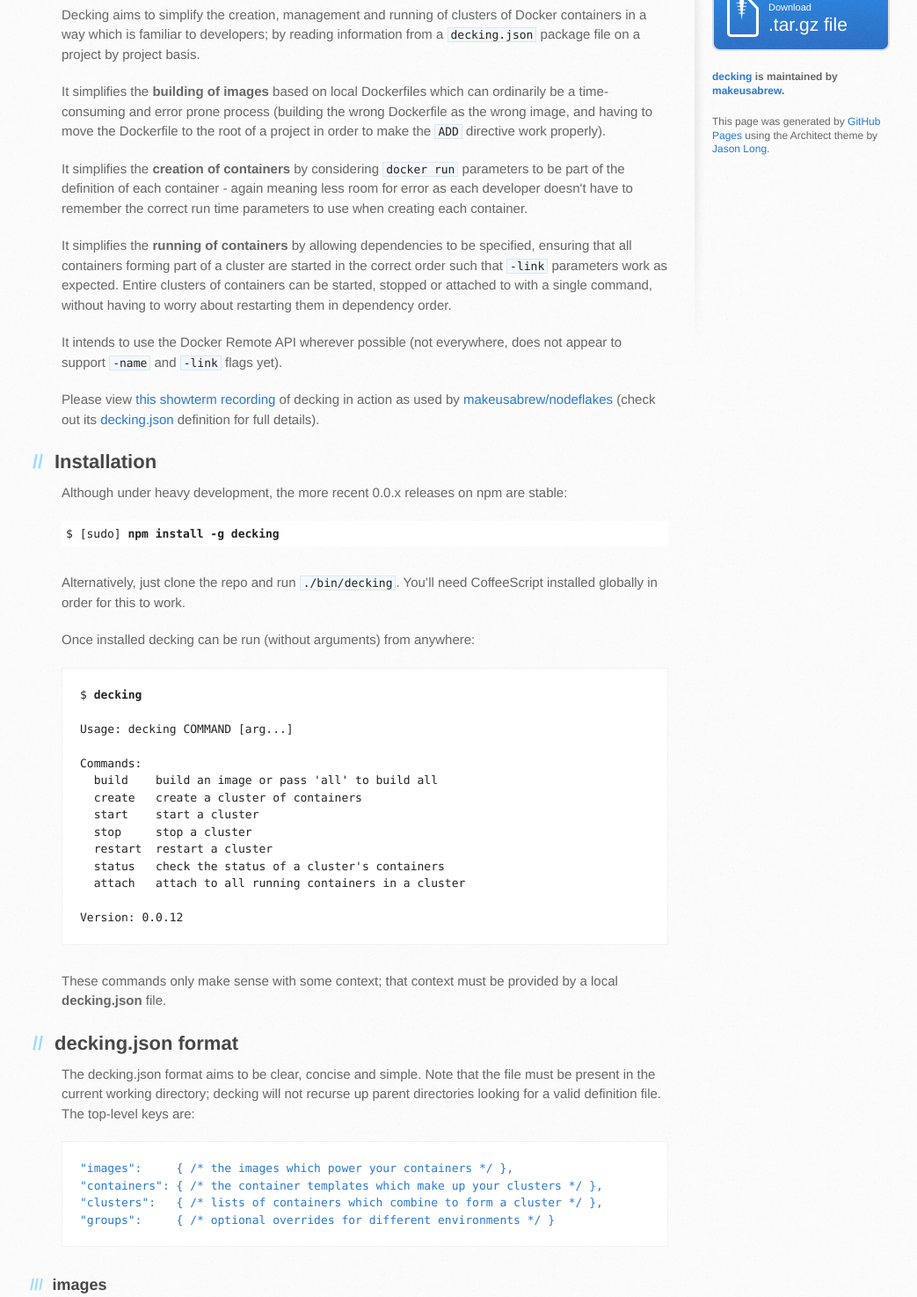
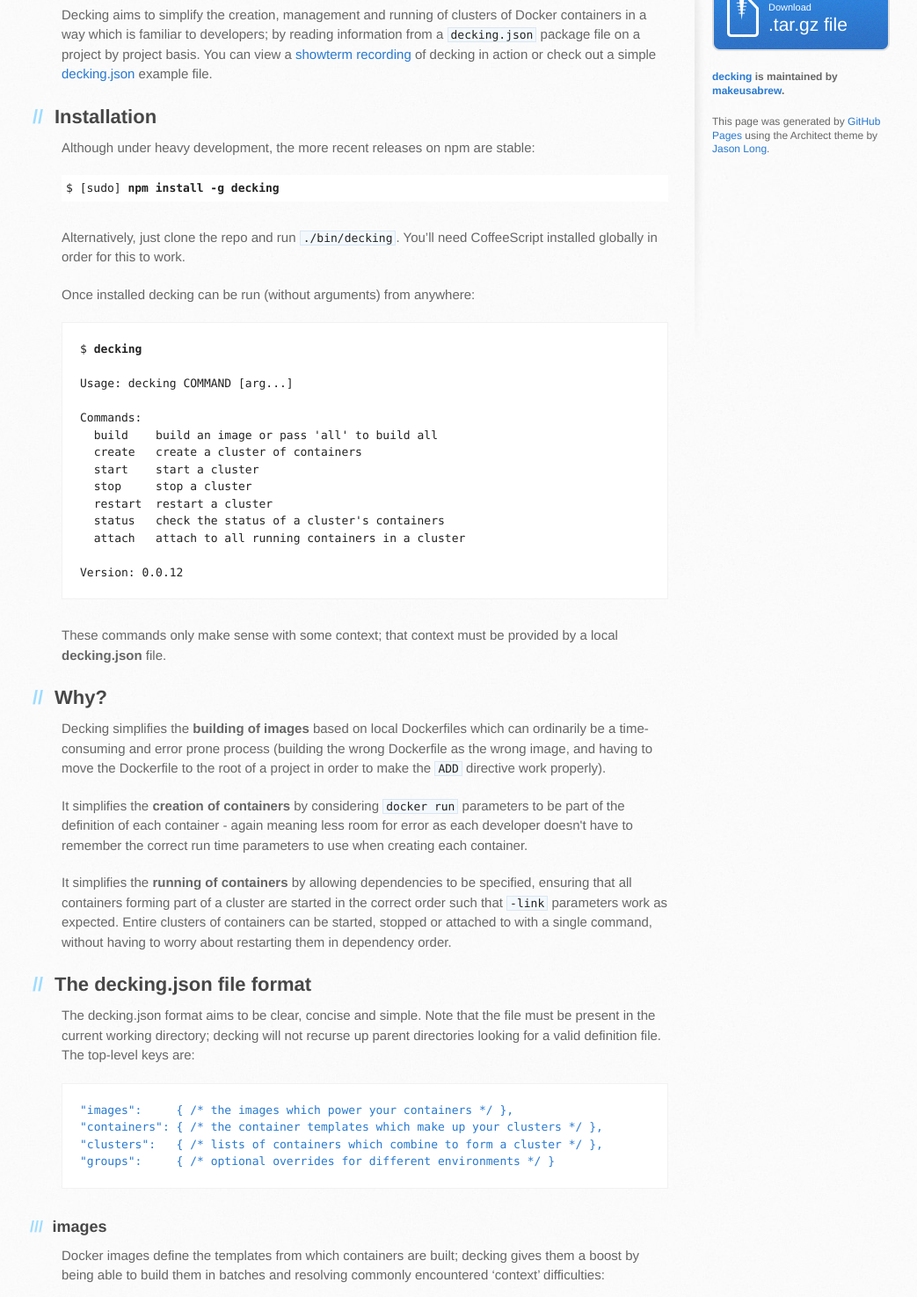
Before and after one commit to makeusabrew/decking, a plain HTML site: page index.html in a window 1280 px wide. Shown: the part 386-1860 px from the top of the page at 88% size, without its empty margins (100-1143 px from the left). Drawn offline with Linux system fonts and the light colour scheme.

Commit message:
lots of doc tweaks and intros to each main key type

```diff
--- a/index.html
+++ b/index.html
@@ -32,26 +32,16 @@
 <p>Decking aims to simplify the creation, management and running of clusters
 of Docker containers in a way which is familiar to developers;
 by reading information from a <code>decking.json</code> package file
-on a project by project basis.</p>
-
-<p>It simplifies the <b>building of images</b> based on local Dockerfiles which can ordinarily be a time-consuming and error prone process (building the wrong Dockerfile as the wrong image, and having to move the Dockerfile to the root of a project in order to make the <code>ADD</code> directive work properly).</p>
-
-<p>It simplifies the <b>creation of containers</b> by considering <code>docker run</code> parameters to be part of the definition of each
-container - again meaning less room for error as each developer doesn't have to remember the correct run time parameters to use when creating each container.</p>
-
-<p>It simplifies the <b>running of containers</b> by allowing dependencies to be specified, ensuring that all containers forming
-part of a cluster are started in the correct order such that <code>-link</code> parameters work as expected. Entire clusters of containers can be started, stopped or attached to with a single command, without having to worry about restarting them in dependency order.</p>
-
-<p>It intends to use the Docker Remote API wherever possible (not everywhere, does
-not appear to support <code>-name</code> and <code>-link</code> flags yet).</p>
-
-<p>Please view <a href="http://showterm.io/21bc0f5d5ddbe4a1c4f2a">this showterm recording</a> of decking in action as used by <a href="https://github.com/makeusabrew/nodeflakes">makeusabrew/nodeflakes</a> (check out its <a href="https://github.com/makeusabrew/nodeflakes/blob/master/decking.json">decking.json</a> definition for full details).</p>
+on a project by project basis. You can view a
+<a href="http://showterm.io/21bc0f5d5ddbe4a1c4f2a">showterm recording</a>
+of decking in action or check out a simple
+<a href="https://github.com/makeusabrew/nodeflakes/blob/master/decking.json">decking.json</a>
+example file.</p>
 
 <h2>
 <a name="installation" class="anchor" href="#installation"><span class="octicon octicon-link"></span></a>Installation</h2>
 
-
-<p>Although under heavy development, the more recent 0.0.x releases on npm are stable:</p>
+<p>Although under heavy development, the more recent releases on npm are stable:</p>
 
 <pre class="reduced">$ [sudo] <b>npm install -g decking</b></pre>
 
@@ -78,7 +68,22 @@ Version: 0.0.12</pre>
 by a local <b>decking.json</b> file.</p>
 
 <h2>
-<a name="deckingjson-format" class="anchor" href="#deckingjson-format"><span class="octicon octicon-link"></span></a>decking.json format</h2>
+<a name="about" class="anchor" href="#about"><span class="octicon octicon-link"></span></a>Why?</h2>
+
+<p>Decking simplifies the <b>building of images</b> based on local Dockerfiles which can ordinarily be a time-consuming and error prone process (building the wrong Dockerfile as the wrong image, and having to move the Dockerfile to the root of a project in order to make the <code>ADD</code> directive work properly).</p>
+
+<p>It simplifies the <b>creation of containers</b> by considering <code>docker run</code> parameters to be part of the definition of each
+container - again meaning less room for error as each developer doesn't have to remember the correct run time parameters to use when creating each container.</p>
+
+<p>It simplifies the <b>running of containers</b> by allowing dependencies to be specified, ensuring that all containers forming
+part of a cluster are started in the correct order such that <code>-link</code> parameters work as expected. Entire clusters of containers can be started, stopped or attached to with a single command, without having to worry about restarting them in dependency order.</p>
+
+<!--<p>It intends to use the Docker Remote API wherever possible (not everywhere, does
+not appear to support <code>-name</code> and <code>-link</code> flags yet).</p>-->
+
+
+<h2>
+<a name="deckingjson-format" class="anchor" href="#deckingjson-format"><span class="octicon octicon-link"></span></a>The decking.json file format</h2>
 
 <p>The decking.json format aims to be clear, concise and simple. Note that the file
 must be present in the current working directory; decking will not recurse up parent
@@ -92,6 +97,11 @@ directories looking for a valid definition file. The top-level keys are:</p>
 
 <h3>
 <a name="images-object" class="anchor" href="#images-object"><span class="octicon octicon-link"></span></a>images</h3>
+
+<p>Docker images define the templates from which containers are built; decking gives them
+a boost by being able to build them in batches and resolving commonly encountered
+&lsquo;context&rsquo; difficulties:</p>
+
 <ul class="requirements">
   <li>required: <b>no</b></li>
   <li>type: <b>object</b></li>
@@ -116,6 +126,11 @@ that any <code>ADD</code> directives will be relative to your project root.</p>
 
 <h3>
 <a name="containers" class="anchor" href="#containers"><span class="octicon octicon-link"></span></a>containers</h3>
+
+<p>Containers define the runtime configuration for a given image. They let you
+model instances&mdash;and crucially, their dependencies&mdash;in a clear, clean
+and repeatable manner, meaning you don&rsquo;t have to remember all those arguments
+when creating a new container.</p>
 
 <ul class="requirements">
   <li>required: <b>yes</b></li>
@@ -165,6 +180,10 @@ the value once more.</p>
 <h3>
 <a name="clusters" class="anchor" href="#clusters"><span class="octicon octicon-link"></span></a>clusters</h3>
 
+<p>Clusters define sets of related containers which&mdash;presumably&mdash;combine
+in some useful way (e.g. a master &amp; slave database, a couple of web servers
+and a load balancer). This is where it all happens!
+
 <ul class="requirements">
   <li>required: <b>yes</b></li>
   <li>type: <b>object</b></li>
@@ -193,12 +212,17 @@ then a cluster name must always be provided.</p>
 <h3>
 <a name="groups-optional-object" class="anchor" href="#groups-optional-object"><span class="octicon octicon-link"></span></a>groups</h3>
 
+<p>Groups allow clusters of containers to be run with different parameters, usually
+to support small configuration variations across different environments (e.g.
+build, test, production).</p>
+
 <ul class="requirements">
   <li>required: <b>no</b></li>
   <li>type: <b>object</b></li>
 </ul>
 
-<p>Groups allow clusters of containers to be run with different parameters. For example:</p>
+<p>Keys are the names of cluster definitions to override, values are
+cluster-wide and container-specific overrides:</p>
 
 <pre><code>"groups": {
     "build": {
@@ -216,9 +240,10 @@ then a cluster name must always be provided.</p>
 }
 </code></pre>
 
-<p>The above would create a new group called <code>build</code>, which when used would apply the relevant options
-when creating a cluster of containers. Per-container overrides can also be set, though these are
-optional. Opting into a group simply requires a slightly different cluster definition:</p>
+<p>The above would create a new group called <code>build</code>, which when
+used would apply the relevant options when creating a cluster of containers.
+Per-container overrides can also be set, though these are optional. Opting
+into a group simply requires a slightly different cluster definition:</p>
 
 <pre><code>"clusters": {
   "main": ["nfprocessor", "nfconsumer"],
@@ -230,7 +255,7 @@ optional. Opting into a group simply requires a slightly different cluster defin
 </code></pre>
 
 <p>This would let us run two clusters based on the same containers, albeit one very clearly in
-a 'build' mode. Of course we can't have two containers with different configurations sharing
+&lsquo;build&rsquo; mode. Of course we can't have two containers with different configurations sharing
 the same <code>-name</code>, so decking namespaces containers based on the group name. In the above example,
 a call to <code>decking create dev</code> would look for containers named <code>nfprocessor.build</code> and
 <code>nfconsumer.build</code>. This namespacing is transparent to a user, meaning containers can always
@@ -240,8 +265,6 @@ be thought of and referred to (i.e. as dependencies) by their original name.</p>
 rather than merge them with existing ones. Likewise, a container-level override overwrites
 any previous values (even those set at group level). This will be changed in future such that
 options are merged properly in a predictable manner.</p>
-
-<p>See <a href="https://github.com/makeusabrew/nodeflakes/blob/master/decking.json">nodeflakes/decking.json</a> for a valid - albeit rather simple - decking.json file.</p>
 
         </section>
 
```
